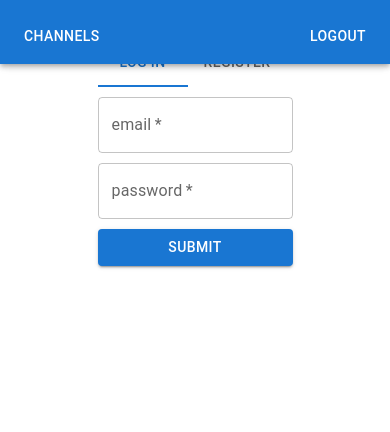
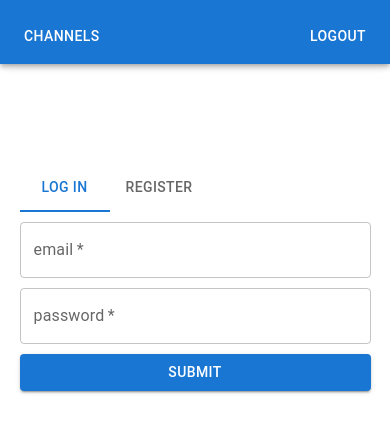
Before and after one commit to Apprenticeship-Projects/deployment-module-project-frontend, a React (Create React App) app: page / in a window 390 px wide. Shown: the top 432 px of the page. Built offline with nearby package versions, Linux system fonts and the light colour scheme; no server answers.

Commit message:
Fix login form mobile formatting

```diff
--- a/src/components/organisms/LoginRegisterForm.tsx
+++ b/src/components/organisms/LoginRegisterForm.tsx
@@ -98,16 +98,16 @@ const LoginRegisterForm = () => {
   };
 
   return (
-    <form>
     <Box
+      component="form"
       sx={{
         display: "flex",
         flexDirection: "column",
-          width: "50%",
+        width: "90%",
+        maxWidth: "500px",
         alignItems: "stretch",
         justifyContent: "center",
         rowGap: "10px",
-          margin: "10% auto",
       }}
     >
       <Tabs value={loginRegister} onChange={handleChange}>
@@ -168,7 +168,6 @@ const LoginRegisterForm = () => {
         Submit
       </Button>
     </Box>
-    </form>
   );
 };
 
--- a/src/pages/Index.tsx
+++ b/src/pages/Index.tsx
@@ -1,13 +1,23 @@
 import React, {useState} from "react";
 import LoginRegisterForm from "../components/organisms/LoginRegisterForm";
+import {Grid} from "@mui/material";
+import {navHeight} from "../constants/sizes";
 
 const Index = () => {
   const [loginRegister, setLoginRegister] = useState("login");
 
   return (
-    <div>
+    <Grid
+      sx={{
+        display: "flex",
+        flexDirection: "column",
+        alignItems: "center",
+        paddingTop: `${navHeight + 100}px`,
+        width: "100%",
+      }}
+    >
       <LoginRegisterForm />
-    </div>
+    </Grid>
   );
 };
 
```
Lines whose indentation alone changed are shown as unchanged.
